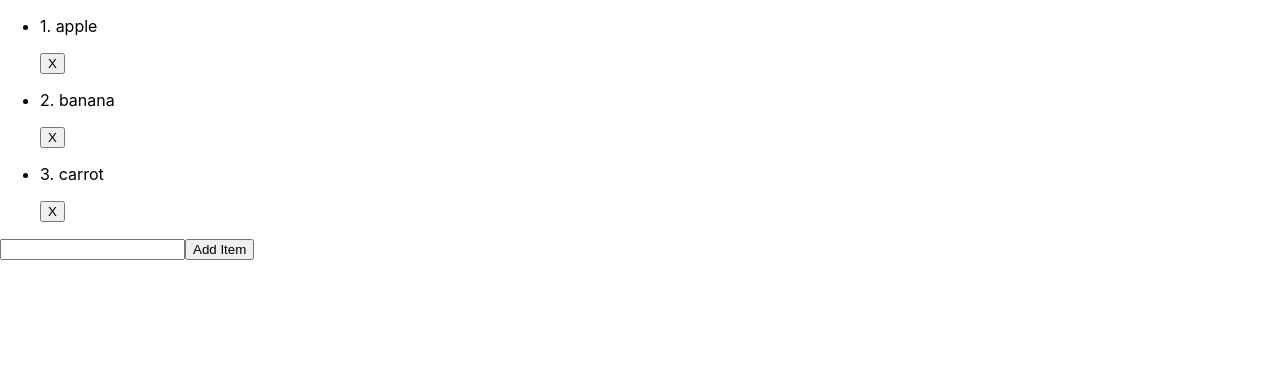
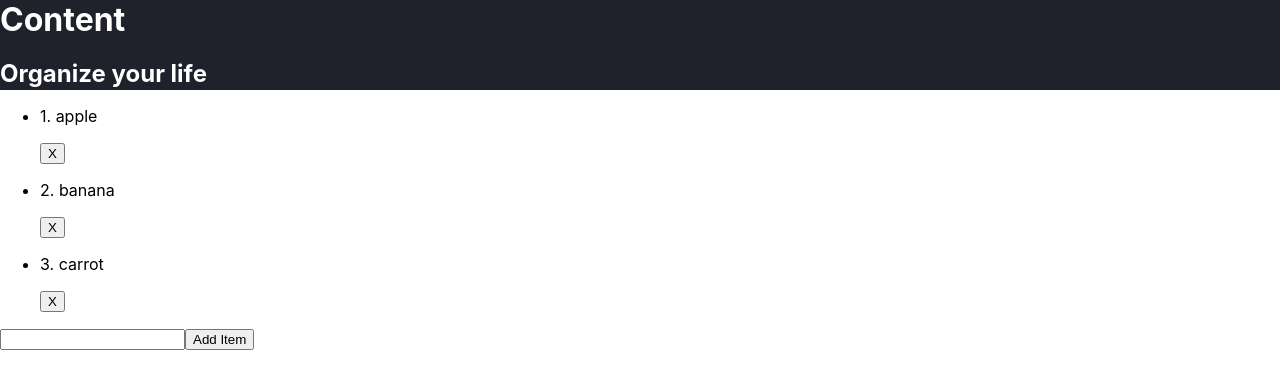
Before and after one commit to bradleyGamiMarques/TODO, a React (Create React App) app: page / in a window 1280 px wide. Shown: the top 388 px of the page. Built offline with nearby package versions, Linux system fonts and the light colour scheme.

Commit message:
began work on a basic header component

```diff
--- a/src/App.js
+++ b/src/App.js
@@ -1,6 +1,7 @@
 import React, { Component } from 'react';
+import AddListItem from './components/AddListItem';
 import List from './components/List';
-import AddListItem from './components/AddListItem';
+import Header from './components/Header';
 
 class App extends Component {
   state = {
@@ -33,6 +34,7 @@ class App extends Component {
   render() {
     return (
       <div>
+        <Header/>
         <List todoListArray={this.state.todoListArray} removeListItem={this.removeListItem} />
         <AddListItem addListItem={this.addListItem} />
       </div>
--- /dev/null
+++ b/src/components/Header/Header.js
@@ -0,0 +1,15 @@
+import React, { Component } from 'react';
+
+class Header extends Component {
+    state = {  }
+    render() {
+        return (
+            <header>
+                <h1 className={'headerTitle'}>Content</h1>
+                <h2>Organize your life</h2>
+            </header>
+        );
+    }
+}
+
+export default Header;
--- /dev/null
+++ b/src/components/Header/header.css
@@ -0,0 +1,14 @@
+header{
+    background-color: #20222b;
+    color: white;
+    margin: 0 0;
+    width: 100vw;
+    height: 90px;
+
+}
+.header_title{
+    margin: 0, 0, 3px;
+}
+h1{
+    margin:0;
+}
--- /dev/null
+++ b/src/components/Header/index.js
@@ -0,0 +1,2 @@
+import './header.css'
+export {default} from './Header'
```
